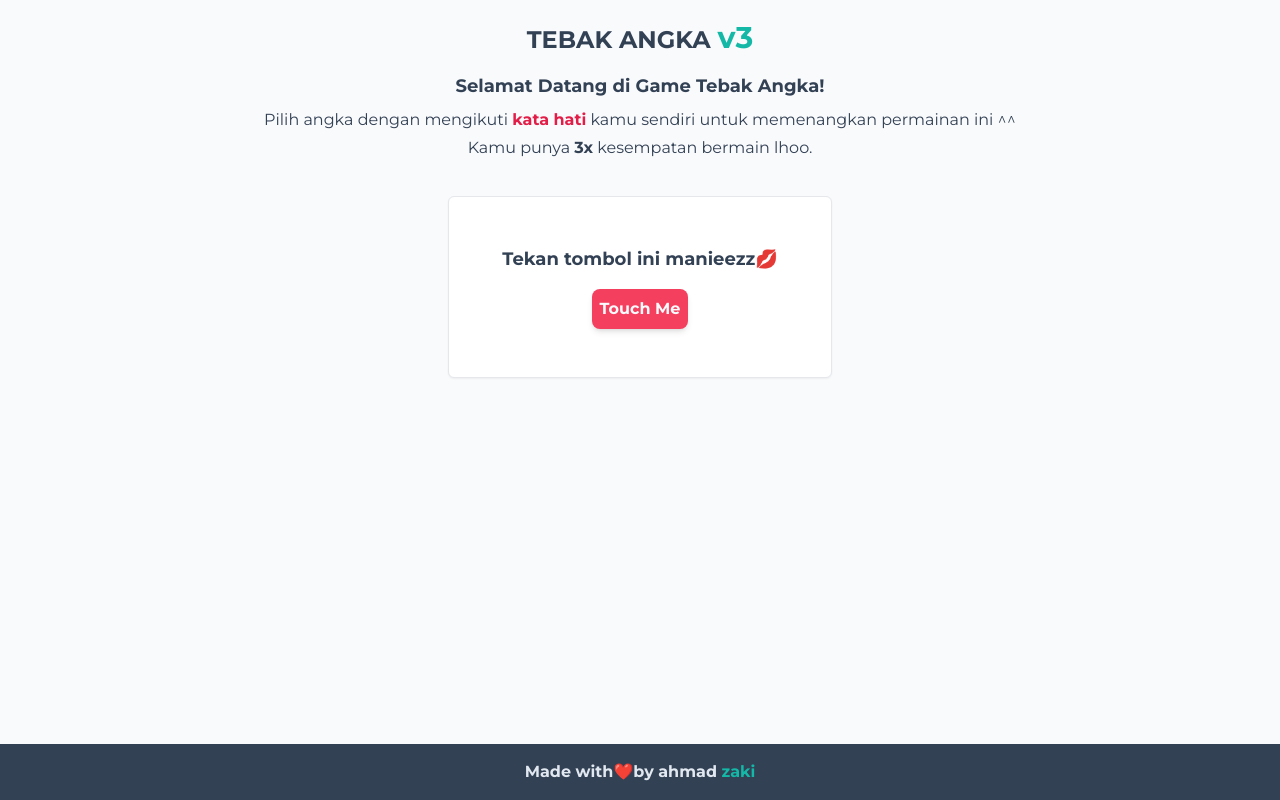
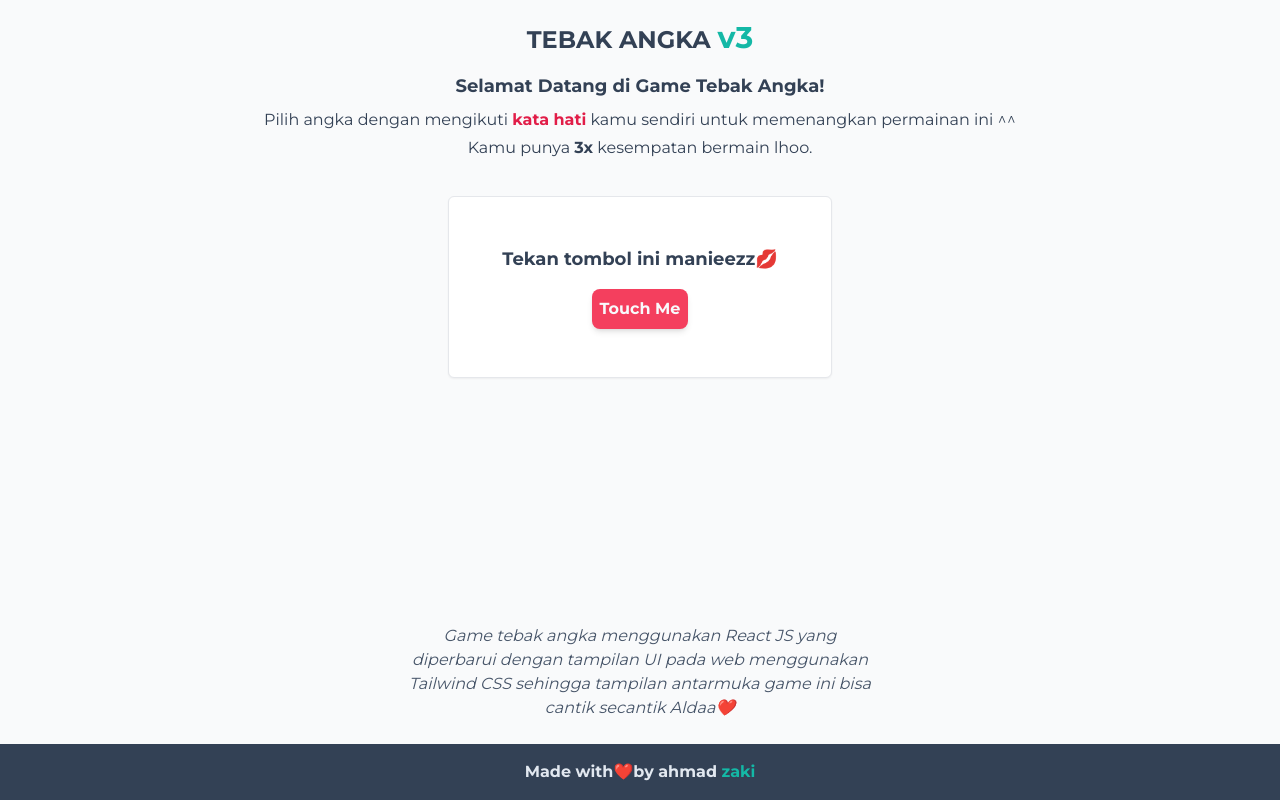
Before and after one commit to ahmdzakiiiy/TEBAK-ANGKA-3.0, a React (Vite) app: page / in a window 1280 px wide. Built offline with nearby package versions, Linux system fonts and the light colour scheme.

Commit message:
fix: adjust message display and improve layout in GameTemplate component

```diff
--- a/src/components/templates/GameTemplate.tsx
+++ b/src/components/templates/GameTemplate.tsx
@@ -102,14 +102,17 @@ export const GameTemplate = () => {
             onGuess={handleGuess}
             message={message}
           />
-        )}
-
-        {message && !isGameOver && (
+        )}        {message && !isGameOver && (
           <div className="my-4 text-xl font-bold text-center text-slate-700 md:my-6 md:text-2xl">
             GOOD LUCK !💋
           </div>
         )}
       </div>
+
+      <div className="px-4 py-6 mx-auto text-sm italic text-center text-slate-600 md:text-base md:max-w-lg">
+        Game tebak angka menggunakan React JS yang diperbarui dengan tampilan UI pada web menggunakan Tailwind CSS sehingga tampilan antarmuka game ini bisa cantik secantik Aldaa❤️
+      </div>
+
       <Footer />
     </div>
   );
```
